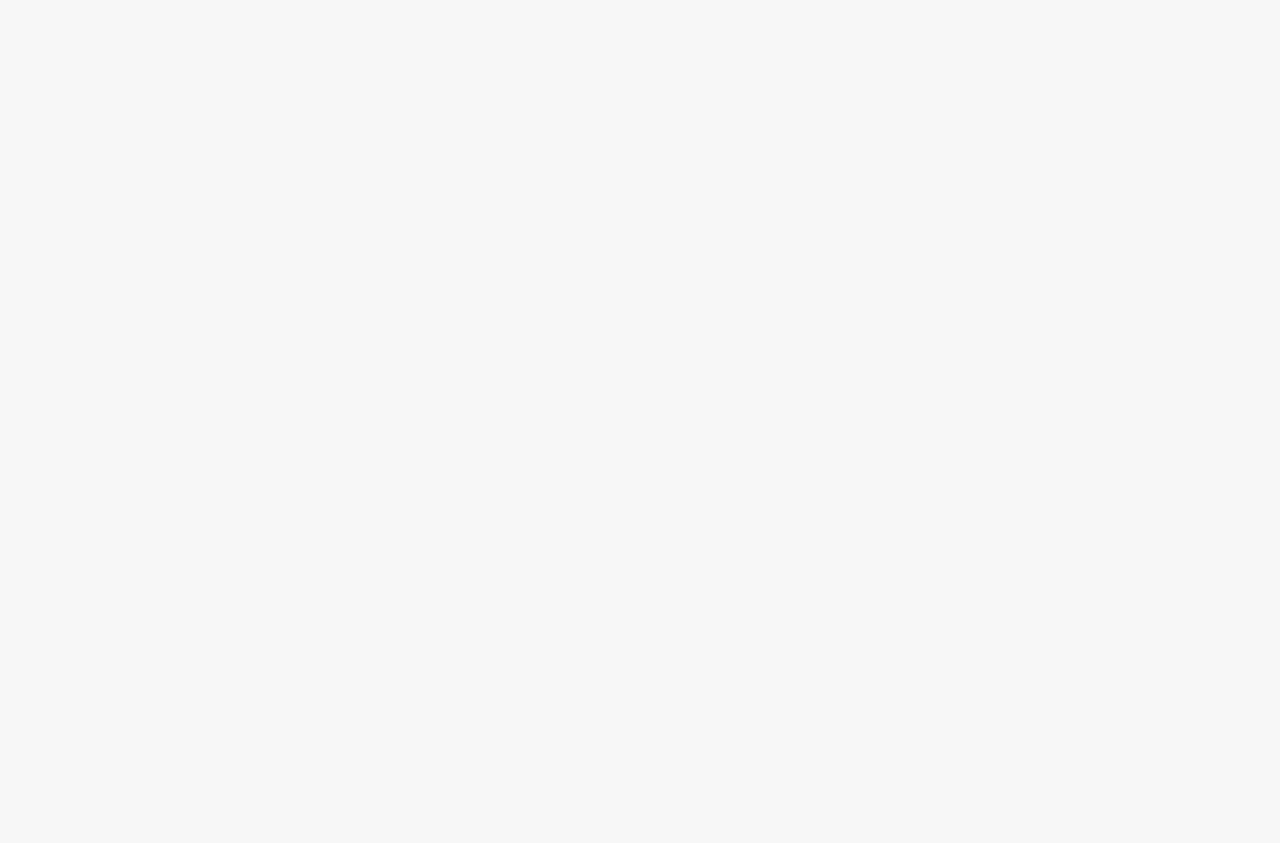
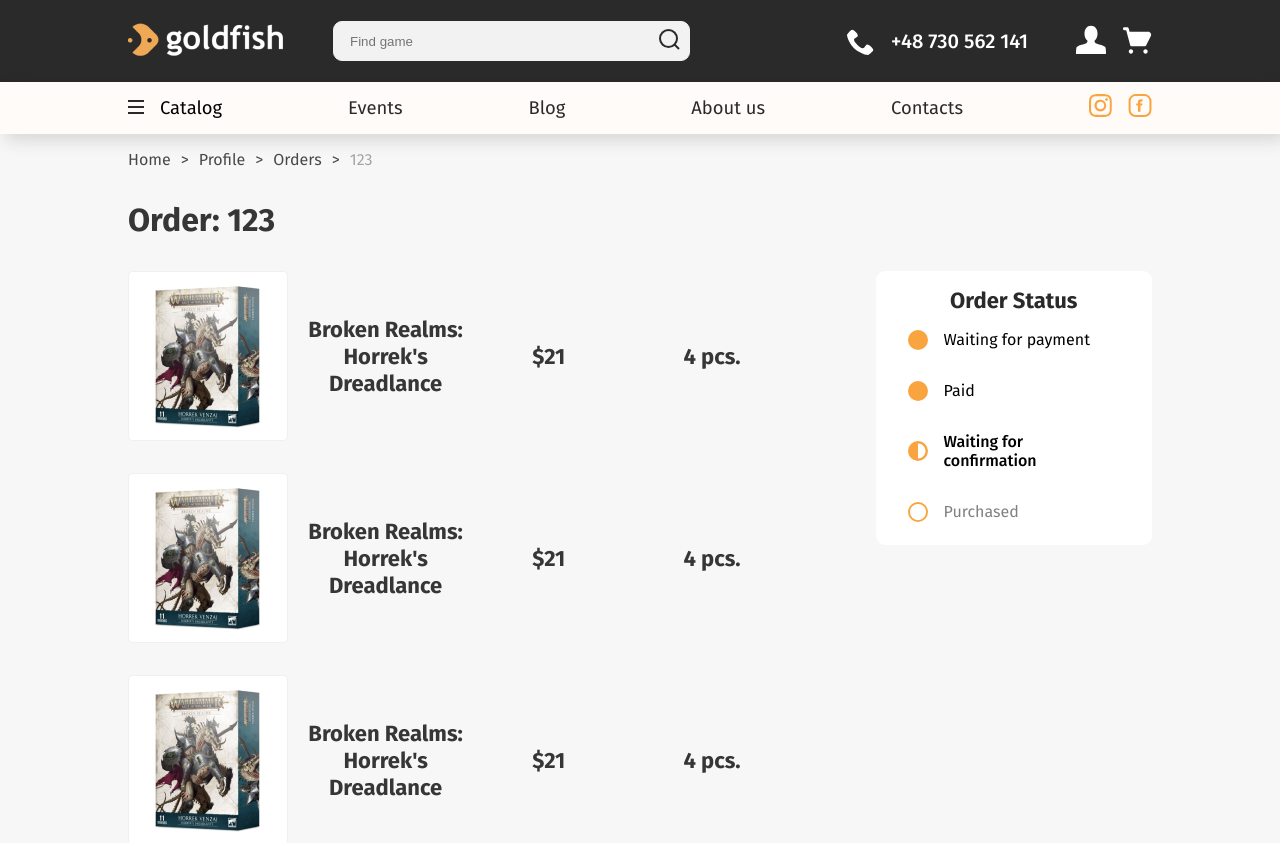
Before and after one commit to Freekson/GoldFish, a React (Create React App) app in the folder frontend/: page /profile/orders/1 in a window 1280 px wide. Before the commit this address had no page. Shown: the top 843 px of the page. Before the commit the page ends 800 px from the top, so only its background shows below. Built offline with nearby package versions, Linux system fonts and the light colour scheme.

Commit message:
GLF-15 create order track page

```diff
--- a/frontend/src/App.tsx
+++ b/frontend/src/App.tsx
@@ -4,6 +4,7 @@
 import ProductPage from "./pages/ProductPage";
 import AboutUsPage from "./pages/AboutUsPage";
 import OrdersListPage from "./pages/OrdersListPage";
+import OrderTrackPage from "./pages/OrderTrackPage";
 
 function App() {
   return (
@@ -14,6 +15,7 @@
         <Route path="/cart" element={<CartPage />}></Route>
         <Route path="/about-us" element={<AboutUsPage />}></Route>
         <Route path="/profile/orders" element={<OrdersListPage />}></Route>
+        <Route path="/profile/orders/:id" element={<OrderTrackPage />}></Route>
       </Routes>
     </div>
   );
--- a/frontend/src/components/Footer/index.tsx
+++ b/frontend/src/components/Footer/index.tsx
@@ -8,7 +8,7 @@
       <footer className={styles.footer}>
         <ul className={styles["footer__list"]}>
           <li>
-            <img src="../img/logo.png" alt="logo" />
+            <img src="/img/logo.png" alt="logo" />
             <p>
               City Lublin, <br /> Nadbystrzycka 42a
             </p>
--- a/frontend/src/components/Header/index.tsx
+++ b/frontend/src/components/Header/index.tsx
@@ -25,7 +25,7 @@
             <Link to={"/"}>
               <img
                 className={styles["header__logo"]}
-                src="../img/logo.png"
+                src="/img/logo.png"
                 alt="logo"
               />
             </Link>
--- /dev/null
+++ b/frontend/src/components/OrderProduct/OrderProduct.module.scss
@@ -0,0 +1,43 @@
+.product {
+  display: flex;
+  justify-content: space-between;
+
+  &__text {
+    width: 80%;
+    display: flex;
+    justify-content: space-around;
+    align-items: center;
+    font-weight: bold;
+    font-size: 1.375rem;
+
+    p {
+      width: 100%;
+      text-align: center;
+      color: #363636;
+    }
+  }
+  img {
+    padding: 0.5rem;
+    background-color: white;
+    border-radius: 5px;
+    box-sizing: border-box;
+    border: 1px solid #d9d9d963;
+    margin-right: 1rem;
+  }
+}
+
+@media (max-width: 420px) {
+  .product {
+    flex-direction: column;
+    align-items: center;
+
+    &__text {
+      width: 100%;
+      margin-bottom: 3rem;
+    }
+
+    img {
+      width: 50%;
+    }
+  }
+}
--- /dev/null
+++ b/frontend/src/components/OrderProduct/index.tsx
@@ -0,0 +1,15 @@
+import styles from "./OrderProduct.module.scss";
+const OrderProduct: React.FC = () => {
+  return (
+    <div className={styles["product"]}>
+      <img src="/img/game-1.png" alt="game-1" />
+      <div className={styles["product__text"]}>
+        <p>Broken Realms: Horrek's Dreadlance</p>
+        <p>$21</p>
+        <p>4 pcs.</p>
+      </div>
+    </div>
+  );
+};
+
+export default OrderProduct;
--- /dev/null
+++ b/frontend/src/components/OrderStatus/OrderStatus.module.scss
@@ -0,0 +1,26 @@
+.order-status {
+  width: 100%;
+  svg {
+    fill: #f9a43f;
+    margin-right: 1rem;
+    width: 20px;
+    height: 20px;
+    box-sizing: border-box;
+  }
+  .status {
+    display: flex;
+    align-items: center;
+
+    p {
+      font-weight: 400;
+    }
+
+    .active {
+      font-weight: 500;
+    }
+    .inactive {
+      font-weight: 400;
+      color: gray;
+    }
+  }
+}
--- /dev/null
+++ b/frontend/src/components/OrderStatus/index.tsx
@@ -0,0 +1,61 @@
+import styles from "./OrderStatus.module.scss";
+
+type TProps = {
+  step: number;
+};
+
+const OrderStatus: React.FC<TProps> = ({ step }) => {
+  const steps = [
+    "Waiting for payment",
+    "Paid",
+    "Waiting for confirmation",
+    "Purchased",
+  ];
+  return (
+    <div className={styles["order-status"]}>
+      {steps.map((item, index) => (
+        <div className={styles["status"]} key={index}>
+          {step - 1 === index ? (
+            <svg
+              xmlns="http://www.w3.org/2000/svg"
+              height="1em"
+              viewBox="0 0 512 512"
+            >
+              <path d="M448 256c0-106-86-192-192-192V448c106 0 192-86 192-192zM0 256a256 256 0 1 1 512 0A256 256 0 1 1 0 256z" />
+            </svg>
+          ) : step - 1 > index ? (
+            <svg
+              xmlns="http://www.w3.org/2000/svg"
+              height="1em"
+              viewBox="0 0 512 512"
+            >
+              <path d="M256 512A256 256 0 1 0 256 0a256 256 0 1 0 0 512z" />
+            </svg>
+          ) : (
+            <svg
+              xmlns="http://www.w3.org/2000/svg"
+              height="1em"
+              viewBox="0 0 512 512"
+            >
+              <path d="M464 256A208 208 0 1 0 48 256a208 208 0 1 0 416 0zM0 256a256 256 0 1 1 512 0A256 256 0 1 1 0 256z" />
+            </svg>
+          )}
+
+          <p
+            className={
+              step - 1 < index
+                ? styles["inactive"]
+                : step - 1 === index
+                ? styles["active"]
+                : ""
+            }
+          >
+            {item}
+          </p>
+        </div>
+      ))}
+    </div>
+  );
+};
+
+export default OrderStatus;
--- a/frontend/src/pages/MainPage/index.tsx
+++ b/frontend/src/pages/MainPage/index.tsx
@@ -3,10 +3,14 @@
 import ImageText from "../../components/ImageText";
 import GameCard from "../../components/GameCard";
 import Button from "../../components/Button";
+import { Helmet } from "react-helmet-async";
 
 const MainPage: React.FC = () => {
   return (
     <Layout>
+      <Helmet>
+        <title>GoldFish</title>
+      </Helmet>
       <section className={styles["catalog"]}>
         <h3>Catalog</h3>
         <div className={styles["catalog__wrapper"]}>
--- /dev/null
+++ b/frontend/src/pages/OrderTrackPage/OrderTackPage.module.scss
@@ -0,0 +1,71 @@
+.order {
+  display: flex;
+  justify-content: space-between;
+  align-items: start;
+
+  &__items {
+    width: 65%;
+
+    & > div {
+      margin-bottom: 2rem;
+    }
+  }
+
+  &__status {
+    display: flex;
+    flex-direction: column;
+    align-items: center;
+    width: 27%;
+    background-color: white;
+    border-radius: 9px;
+    padding: 0.5rem 2rem;
+    box-sizing: border-box;
+
+    h4 {
+      margin: 0;
+      margin-top: 0.5rem;
+    }
+  }
+}
+
+.questions {
+  font-weight: 500;
+  margin-top: 3rem;
+
+  a {
+    text-decoration: underline;
+  }
+}
+
+@media (max-width: 1200px) {
+  .order {
+    flex-direction: column;
+    align-items: center;
+
+    &__items {
+      width: 100%;
+    }
+
+    &__status {
+      width: 50%;
+      order: -1;
+      margin-bottom: 3rem;
+    }
+  }
+}
+
+@media (max-width: 620px) {
+  .order {
+    &__status {
+      width: 70%;
+    }
+  }
+}
+
+@media (max-width: 380px) {
+  .order {
+    &__status {
+      width: 90%;
+    }
+  }
+}
--- /dev/null
+++ b/frontend/src/pages/OrderTrackPage/index.tsx
@@ -0,0 +1,40 @@
+import { Helmet } from "react-helmet-async";
+import Layout from "../../components/Layout";
+import Breadcrumbs from "../../components/Breadcrumbs";
+import styles from "./OrderTackPage.module.scss";
+import OrderStatus from "../../components/OrderStatus";
+import OrderProduct from "../../components/OrderProduct";
+
+const OrderTrackPage: React.FC = () => {
+  return (
+    <Layout>
+      <Helmet>
+        <title>Order: 123</title>
+      </Helmet>
+      <Breadcrumbs
+        items={["Home", "Profile", "Orders"]}
+        pathes={["/", "/profile", "/profile/orders"]}
+        last="123"
+      />
+      <h3>Order: 123</h3>
+      <section className={styles["order__wrapper"]}>
+        <div className={styles["order"]}>
+          <div className={styles["order__items"]}>
+            <OrderProduct />
+            <OrderProduct />
+            <OrderProduct />
+          </div>
+          <div className={styles["order__status"]}>
+            <h4>Order Status</h4>
+            <OrderStatus step={3} />
+          </div>
+        </div>
+        <p className={styles["questions"]}>
+          Still have questions? <a href="#contact">Contact us</a>
+        </p>
+      </section>
+    </Layout>
+  );
+};
+
+export default OrderTrackPage;
```
